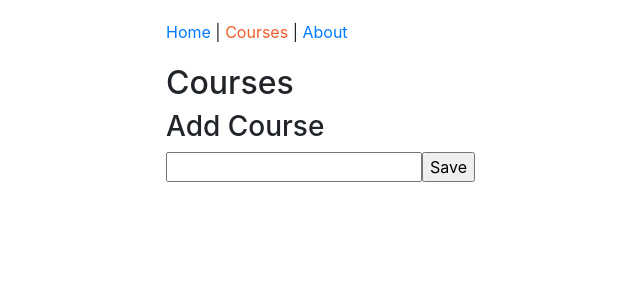
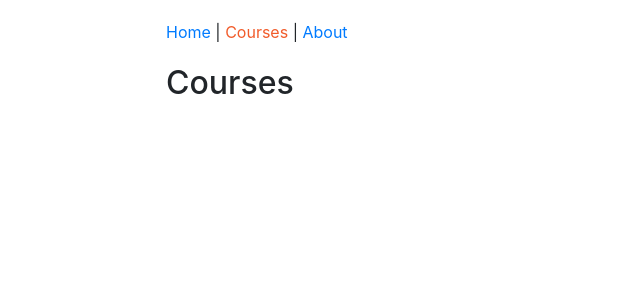
Before and after one commit to mike-egner/react-redux-course, a React app: page /courses in a window 1280 px wide. Shown: the top 300 px of the page, without its empty margins (64-704 px from the left). Built offline with nearby package versions, Linux system fonts and the light colour scheme; the HTML template or start-up script is replaced by a standard one; what redux-immutable-state-invariant would draw is missing.

Commit message:
removed form from courses page - to be replaced

```diff
--- a/src/components/courses/CoursesPage.js
+++ b/src/components/courses/CoursesPage.js
@@ -5,44 +5,15 @@ import PropTypes from "prop-types";
 import { bindActionCreators } from "redux";
 
 class CoursesPage extends React.Component {
-  state = {
-    course: {
-      title: ""
-    }
-  };
-
-  /**
-   * We update this object's state's course object with a new title as the user types it in.
-   * course is equal to course: course i.e. the object shorthand syntax
-   * @param {Object} event The event generated by the input element and automatically passed in.
-   */
-  handleChange = event => {
-    const course = { ...this.state.course, title: event.target.value };
-    this.setState({ course: course });
-  };
-
-  handleSubmit = event => {
-    event.preventDefault();
-    this.props.actions.createCourse(this.state.course);
-    //alert(this.state.course.title);
-  };
-
   render() {
     return (
-      <form onSubmit={this.handleSubmit}>
+      // wrapping in a JSX fragment so that there is one top-level component (required for JSX)
+      <>
         <h2>Courses</h2>
-        <h3>Add Course</h3>
-        <input
-          type="text"
-          onChange={this.handleChange}
-          value={this.state.course.title}
-        />
-
-        <input type="submit" value="Save" />
         {this.props.courses.map(course => (
           <div key={course.title}>{course.title}</div>
         ))}
-      </form>
+      </>
     );
   }
 }
```
